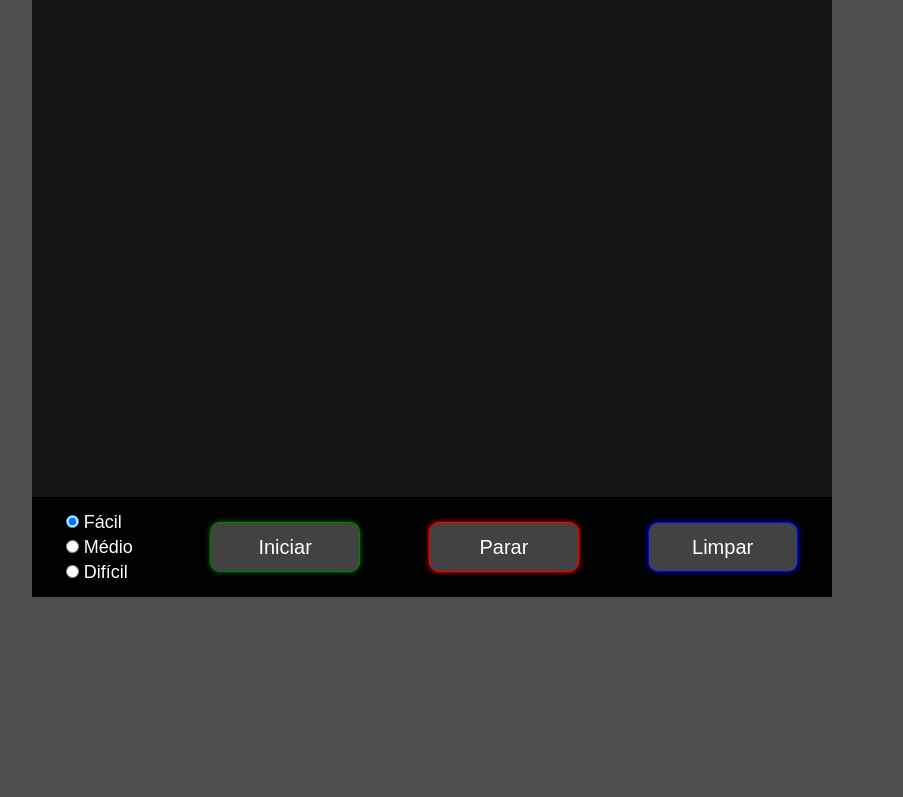
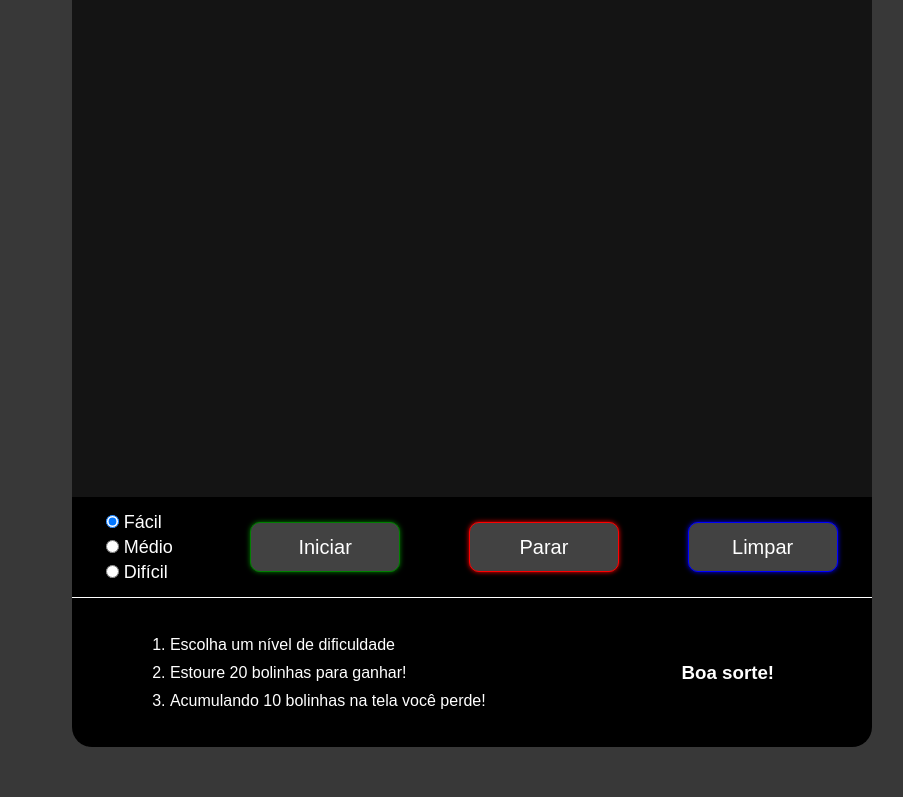
Before and after one commit to luizgfelipe/estoura-bolas, a plain HTML site: page index.html in a window 1280 px wide. Shown: the part 108-905 px from the top of the page, without its empty margins (168-1071 px from the left). After the commit the page ends 855 px from the top, so only its background shows below. Drawn offline with Linux system fonts and the light colour scheme.

Commit message:
Inserindo as regras

```diff
--- a/assets/style.css
+++ b/assets/style.css
@@ -16,13 +16,13 @@
 }
 
 body{
-    background-color: rgb(78, 78, 78);
+    background-color: rgb(56, 56, 56);
     font-family: Arial, Helvetica, sans-serif;
     display: flex;
     flex-direction: column;
     align-items: center;
     justify-content: center;
-    width: 1200px;
+    width: 100vw;
 }
 
 .title{
@@ -34,11 +34,33 @@ body{
     width: 800px;
     height: 50px;
     background-color: black;
-    font-size: 20px;
+    font-size: 16px;
+    border-radius: 20px 20px 0px 0px;
+}
+
+.geral{
+    display: flex;
+    flex-direction: column;
+}
+
+.instructions{
+    width: 800px;
+    height: 150px;
+    background-color: #000;
+    color: white;
+    display: flex;
+    justify-content: space-around;
+    align-items: center;
+    border-top: 1px solid white;
+    border-radius: 0px 0px 20px 20px;
+}
+
+.instructions ol li{
+    margin: 10px 0px;
 }
 
 .information{
-    background-color: rgb(22, 54, 54);
+    background-color: rgb(185, 44, 44);
     width: 800px;
     height: 40px;
     display: flex;
@@ -63,11 +85,11 @@ body{
 
 .game-body{
     width: 800px;
-    height: 800px;
+    height: 600px;
     display: flex;
     flex-direction: column;
     align-items: center;
-    justify-content: start;
+    justify-content: center;
 }
 
 .display{
--- a/index.html
+++ b/index.html
@@ -8,9 +8,13 @@
     <link rel="stylesheet" href="assets/style.css">
 </head>
 <body onload="placar()">
+
     <header class="title">
         <h1>Estoura Bolas</h1>
     </header>
+
+    <section class="geral">
+        <section>
             <section class="information">
                 <div class="information__balls">Bolas:</div>
                 <div class="information__points">Pontos:</div>
@@ -38,6 +42,18 @@
                     <button class="controls__button controls__button--blue" onclick="limpar()">Limpar</button>
                 </div>
             </section>
+        </section>
+
+        <section class="instructions">
+            <ol>
+                <li>Escolha um nível de dificuldade</li>
+                <li>Estoure 20 bolinhas para ganhar!</li>
+                <li>Acumulando 10 bolinhas na tela você perde!</li>
+            </ol>
+            <h3>Boa sorte!</h3>
+        </section>
+
+    </section>
 
     <script src="script/script.js"></script>
 </body>
--- a/script/script.js
+++ b/script/script.js
@@ -35,8 +35,6 @@ function addBola(){
 
     if(bolaQtd >= 10){
         fimDeJogo()
-    } else if(pontosQtd == 20){
-        fimDeJogo();
     }
 }
 
@@ -54,6 +52,10 @@ function estourar(elemento){
 
         pontosQtd = pontosQtd + 1
         document.querySelector(".information__points").innerHTML = "Pontos: "+pontosQtd;
+
+        if(pontosQtd == 20){
+            fimDeJogo();
+        }
     }
 }
 
```
Lines whose indentation alone changed are shown as unchanged.
